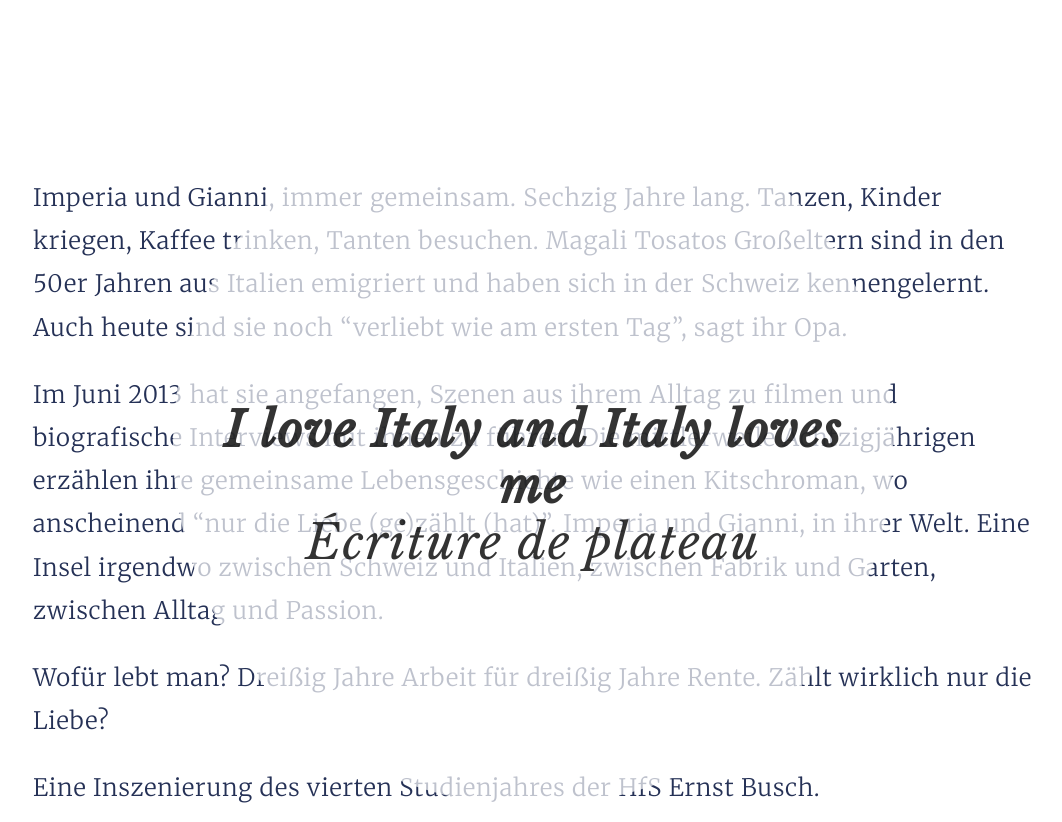
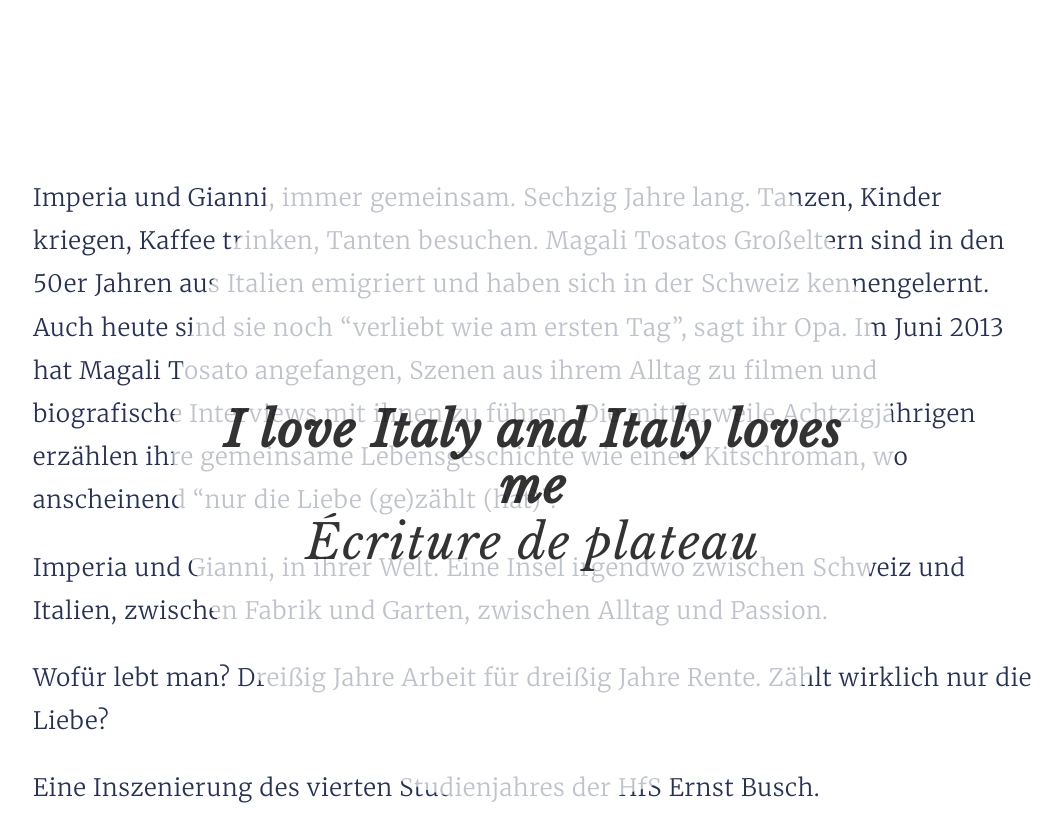
Before and after one commit to mikro-kit/mikro-kit.github.io, a Jekyll site: the page built from _projects/fr/italy.md, in a window 1280 px wide and 900 px high, scrolled down 826 px, cut to the strip 78-900 px from the top of the window. Shown: the whole strip, without its empty margins (107-1169 px from the left). Built offline with Jekyll 4.4.1, drawn with Linux system fonts in a browser that asks for light colours.

Commit message:
Update italy.md

```diff
--- a/_projects/fr/italy.md
+++ b/_projects/fr/italy.md
@@ -10,8 +10,9 @@ location: bat-Studiotheater, Berlin
 ---
 
 Imperia und Gianni, immer gemeinsam. Sechzig Jahre lang. Tanzen, Kinder kriegen, Kaffee trinken, Tanten besuchen. Magali Tosatos Großeltern sind in den 50er Jahren aus Italien emigriert und haben sich in der Schweiz kennengelernt. Auch heute sind sie noch "verliebt wie am ersten Tag", sagt ihr Opa.
+Im Juni 2013 hat Magali Tosato angefangen, Szenen aus ihrem Alltag zu filmen und biografische Interviews mit ihnen zu führen. Die mittlerweile Achtzigjährigen erzählen ihre gemeinsame Lebensgeschichte wie einen Kitschroman, wo anscheinend "nur die Liebe (ge)zählt (hat)".
 
-Im Juni 2013 hat sie angefangen, Szenen aus ihrem Alltag zu filmen und biografische Interviews mit ihnen zu führen. Die mittlerweile Achtzigjährigen erzählen ihre gemeinsame Lebensgeschichte wie einen Kitschroman, wo anscheinend "nur die Liebe (ge)zählt (hat)". Imperia und Gianni, in ihrer Welt. Eine Insel irgendwo zwischen Schweiz und Italien, zwischen Fabrik und Garten, zwischen Alltag und Passion.
+Imperia und Gianni, in ihrer Welt. Eine Insel irgendwo zwischen Schweiz und Italien, zwischen Fabrik und Garten, zwischen Alltag und Passion.
 
 Wofür lebt man? Dreißig Jahre Arbeit für dreißig Jahre Rente. Zählt wirklich nur die Liebe?
 
```
